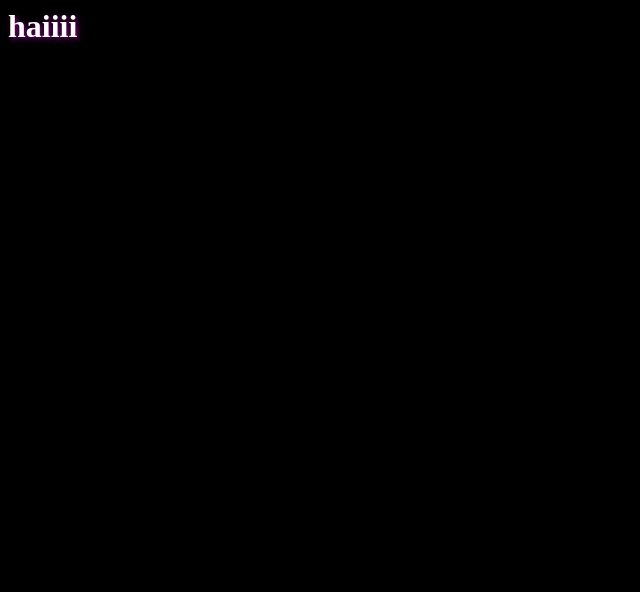
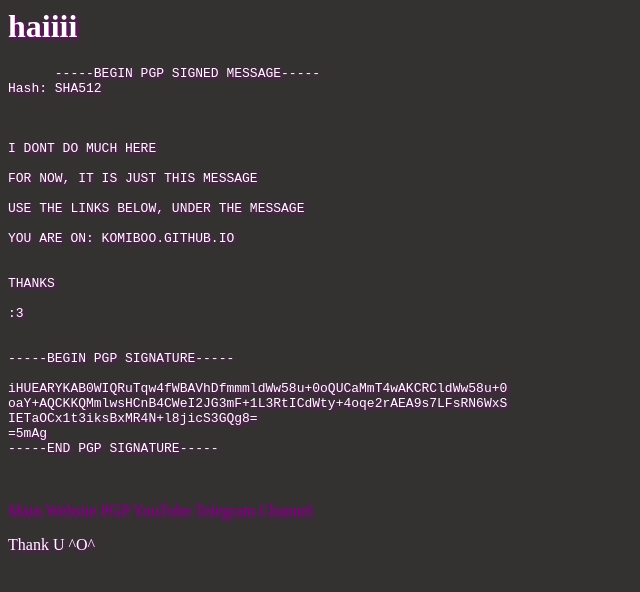
Before and after one commit to KomiBoo/KomiBoo.github.io, a plain HTML site: page index.html in a window 1280 px wide. Shown: the whole page, without its empty margins (0-640 px from the left). Drawn offline with Linux system fonts and the light colour scheme.

Commit message:
Update index.html
yah i added some stuff waow!!!

```diff
--- a/index.html
+++ b/index.html
@@ -3,13 +3,57 @@
     <title> mrow </title>
     <style>
       body{
-        background-color:black;
+        background-color:#343231;
         color:white;
         text-shadow: 2px 2px 5px purple;
+      }
+      a{
+        color: purple;
+        text-decoration: none;
+        transition-duration:0.9s; <!-- wish i could transition in 1 second waow -->
+      }
+      a:hover{
+        color: pink;
+        text-decoration: underline;
       }
     </style>
   </head>
   <body>
     <h1> haiiii </h1>
+    <pre>
+      -----BEGIN PGP SIGNED MESSAGE-----
+Hash: SHA512
+
+
+
+I DONT DO MUCH HERE
+
+FOR NOW, IT IS JUST THIS MESSAGE
+
+USE THE LINKS BELOW, UNDER THE MESSAGE
+
+YOU ARE ON: KOMIBOO.GITHUB.IO
+
+
+THANKS
+
+:3
+
+
+-----BEGIN PGP SIGNATURE-----
+
+iHUEARYKAB0WIQRuTqw4fWBAVhDfmmmldWw58u+0oQUCaMmT4wAKCRCldWw58u+0
+oaY+AQCKKQMmlwsHCnB4CWeI2JG3mF+1L3RtICdWty+4oqe2rAEA9s7LFsRN6WxS
+IETaOCx1t3iksBxMR4N+l8jicS3GQg8=
+=5mAg
+-----END PGP SIGNATURE-----
+    </pre>
+    <br>
+    <a href="https://nxko.net"> Main Website</a>
+    <a href="https://nxko.net/pgp.txt">PGP</a>
+    <a href="https://youtube.com/@ghostkomi">YouTube</a>
+    <a href="https://t.me/thighpictures">Telegram Channel</a>
+
+    <p>Thank U ^O^</p>
   </body>
 </html>
```
